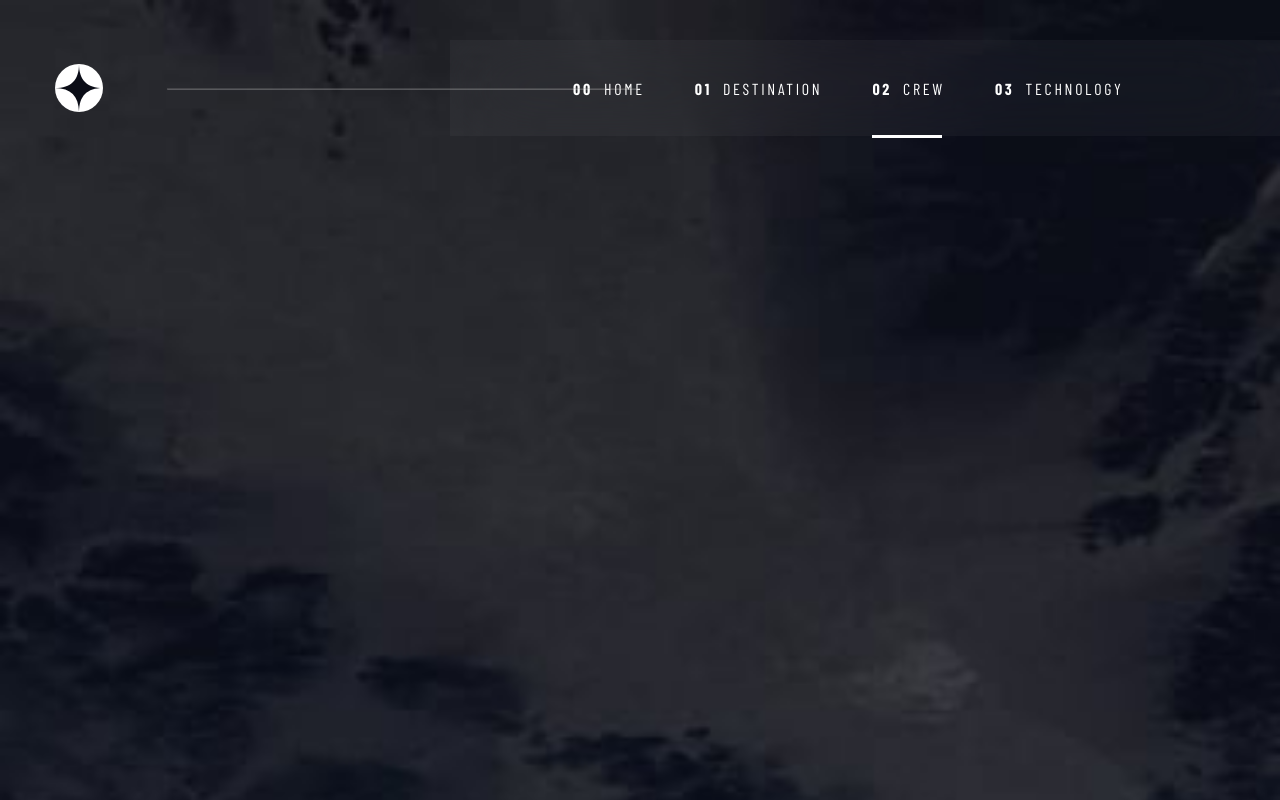
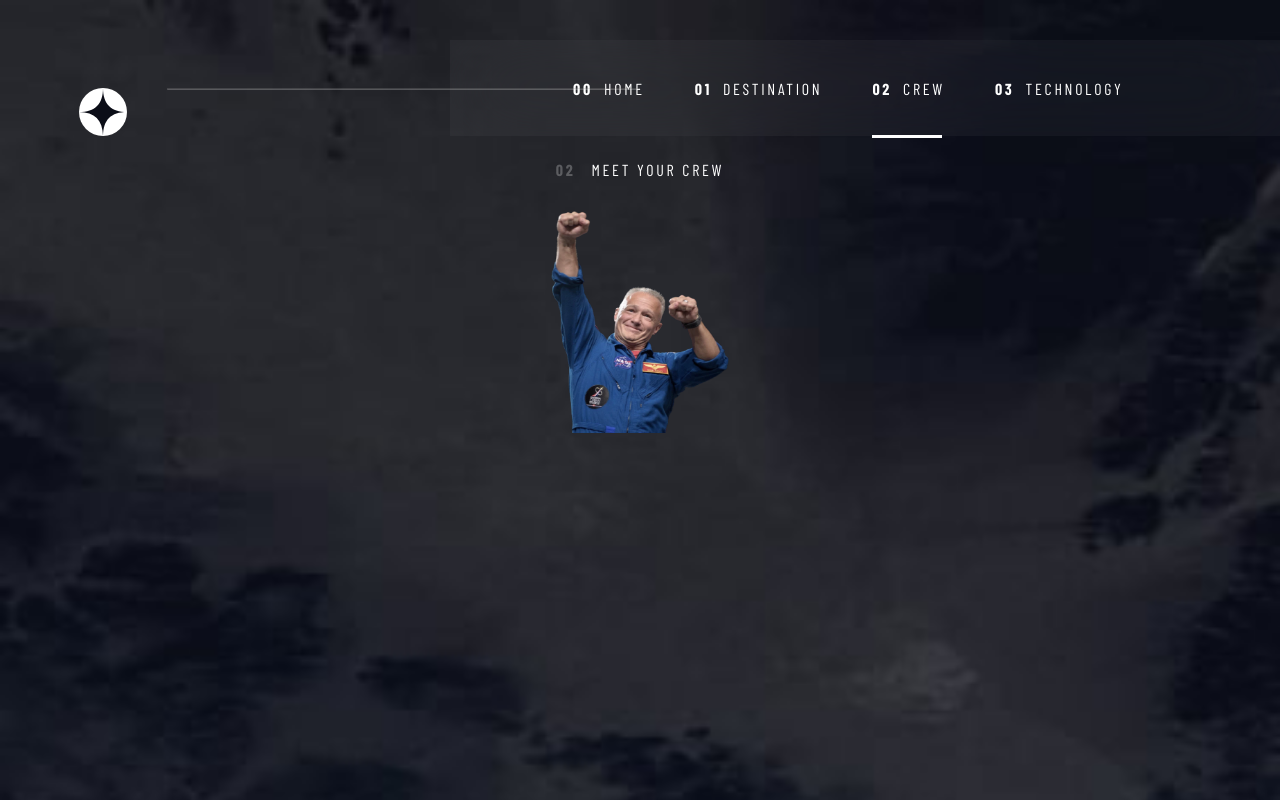
Before and after one commit to achiewe/space-tourism-website, a React (Vite) app: page /Crew in a window 1280 px wide. Built offline with nearby package versions, Linux system fonts and the light colour scheme; a web font is replaced by a local one.

Commit message:
add crew tsx components and add some styles in there

```diff
--- a/src/components/Crew.tsx
+++ b/src/components/Crew.tsx
@@ -1,11 +1,23 @@
 import styled from "styled-components";
 import Header from "./Header/Header";
 import BgMobile from "../../public/photoes/crew/background-crew-mobile.jpg";
+import { useParams } from "react-router-dom";
+import douglasMobile from "../../public/photoes/crew/image-douglas-hurley.webp";
+import data from "../../data.json";
 
 const Crew = (): JSX.Element => {
+  const param = useParams();
+  const crewInfo = data.crew.find((item) => item.name.toLowerCase());
   return (
     <CrewMain>
       <Header />
+      <div className="meet-crew">
+        <h3>02</h3>
+        <p className="meet-text"> Meet your crew</p>
+      </div>
+      <div className="main-crew">
+        <img src={douglasMobile} alt="douglas image" />
+      </div>
     </CrewMain>
   );
 };
@@ -21,6 +33,54 @@ const CrewMain = styled.div`
   background-image: url(${BgMobile});
   background-repeat: no-repeat;
   background-size: cover;
+  padding: 24px 24px 0 24px;
   justify-content: flex-start;
+
+  .meet-crew {
+    width: 100%;
+    display: flex;
+    flex-direction: row;
+    margin-top: 24px;
+    margin-bottom: 32px;
+    gap: 16px;
+    justify-content: center;
+    align-items: center;
+
+    h3 {
+      font-family: "Barlow Condensed";
+      font-size: 16px;
+      font-weight: 700;
+      line-height: 19px;
+      letter-spacing: 2.700000047683716px;
+      text-align: left;
+      color: #ffffff;
+      opacity: 0.25;
+    }
+
+    .meet-text {
+      font-family: "Barlow Condensed";
+      font-size: 16px;
+      font-weight: 400;
+      line-height: 19px;
+      letter-spacing: 2.700000047683716px;
+      text-align: left;
+      color: #ffffff;
+      text-transform: uppercase;
+    }
+  }
+
+  .main-crew {
+    width: 100%;
+    display: flex;
+    flex-direction: column;
+    gap: 33px;
+    justify-content: center;
+    align-items: center;
+
+    img {
+      width: 177.12px;
+      height: 222px;
+    }
+  }
 `;
 export default Crew;
```
